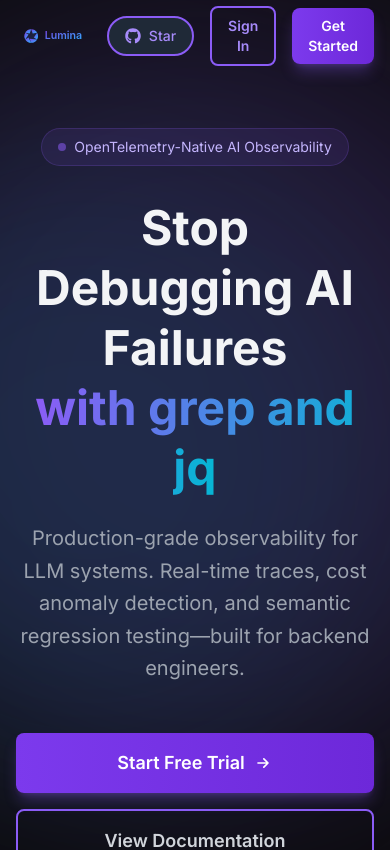
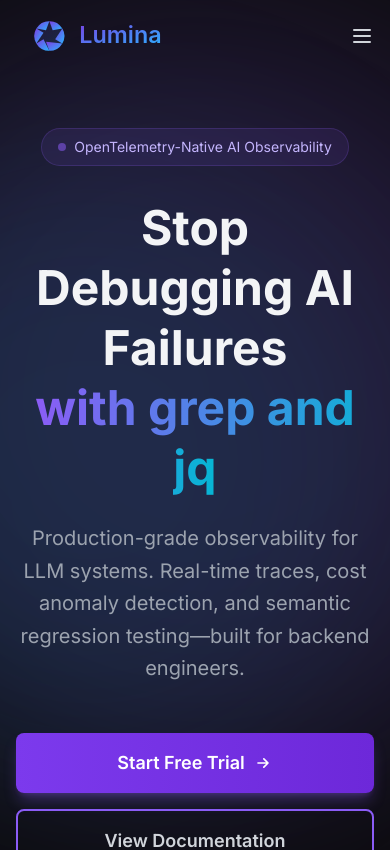
Before and after one commit to use-lumina/lumina-landing, a Next.js app: page / in a window 390 px wide. Shown: the top 850 px of the page. Built offline with nearby package versions, Linux system fonts and the light colour scheme; no server answers.

Commit message:
fix responsive header

```diff
--- a/components/Header.tsx
+++ b/components/Header.tsx
@@ -9,6 +9,7 @@ import GitHubStarButton from './GitHubStarButton'
 
 export default function Header() {
   const [isScrolled, setIsScrolled] = useState(false)
+  const [isMenuOpen, setIsMenuOpen] = useState(false)
 
   useEffect(() => {
     const handleScroll = () => setIsScrolled(window.scrollY > 10)
@@ -32,7 +33,7 @@ export default function Header() {
               className="rounded-lg"
             />
           </Link>
-          <nav className="hidden md:flex items-center space-x-8">
+          <nav className="hidden lg:flex items-center space-x-8">
             <Link href="#features" className="text-gray-300 hover:text-white transition-colors">
               Features
             </Link>
@@ -52,7 +53,28 @@ export default function Header() {
             </a>
           </nav>
 
-          <div className="flex items-center space-x-4">
+          <div className="flex items-center space-x-4 lg:hidden"> {/* Show on mobile and tablet, hide on lg and up */}
+            <button
+              onClick={() => setIsMenuOpen(!isMenuOpen)}
+              className="text-gray-300 hover:text-white focus:outline-none"
+            >
+              <svg
+                className="h-6 w-6"
+                fill="none"
+                viewBox="0 0 24 24"
+                stroke="currentColor"
+              >
+                <path
+                  strokeLinecap="round"
+                  strokeLinejoin="round"
+                  strokeWidth={2}
+                  d={isMenuOpen ? 'M6 18L18 6M6 6l12 12' : 'M4 6h16M4 12h16M4 18h16'}
+                />
+              </svg>
+            </button>
+          </div>
+
+          <div className="hidden lg:flex items-center space-x-4"> {/* Hide on mobile and tablet, show on lg and up */}
             <GitHubStarButton />
             <Button variant="outline" size="sm">
               Sign In
@@ -63,6 +85,38 @@ export default function Header() {
           </div>
         </div>
       </Container>
+      {isMenuOpen && (
+        <div className="lg:hidden bg-gray-950/90 backdrop-blur-xl border-b border-gray-800 py-4">
+          <nav className="flex flex-col items-center space-y-4">
+            <Link href="#features" className="text-gray-300 hover:text-white transition-colors" onClick={() => setIsMenuOpen(false)}>
+              Features
+            </Link>
+            <Link href="#use-cases" className="text-gray-300 hover:text-white transition-colors" onClick={() => setIsMenuOpen(false)}>
+              Use Cases
+            </Link>
+            <Link href="#pricing" className="text-gray-300 hover:text-white transition-colors" onClick={() => setIsMenuOpen(false)}>
+              Pricing
+            </Link>
+            <a
+              href="https://docs.uselumina.io"
+              className="text-gray-300 hover:text-white transition-colors"
+              target="_blank"
+              rel="noopener noreferrer"
+              onClick={() => setIsMenuOpen(false)}
+            >
+              Docs
+            </a>
+            {/* These buttons are moved here for mobile view */}
+            <GitHubStarButton />
+            <Button variant="outline" size="sm" onClick={() => setIsMenuOpen(false)}>
+              Sign In
+            </Button>
+            <Button size="sm" onClick={() => setIsMenuOpen(false)}>
+              Get Started
+            </Button>
+          </nav>
+        </div>
+      )}
     </header>
   )
 }
```
